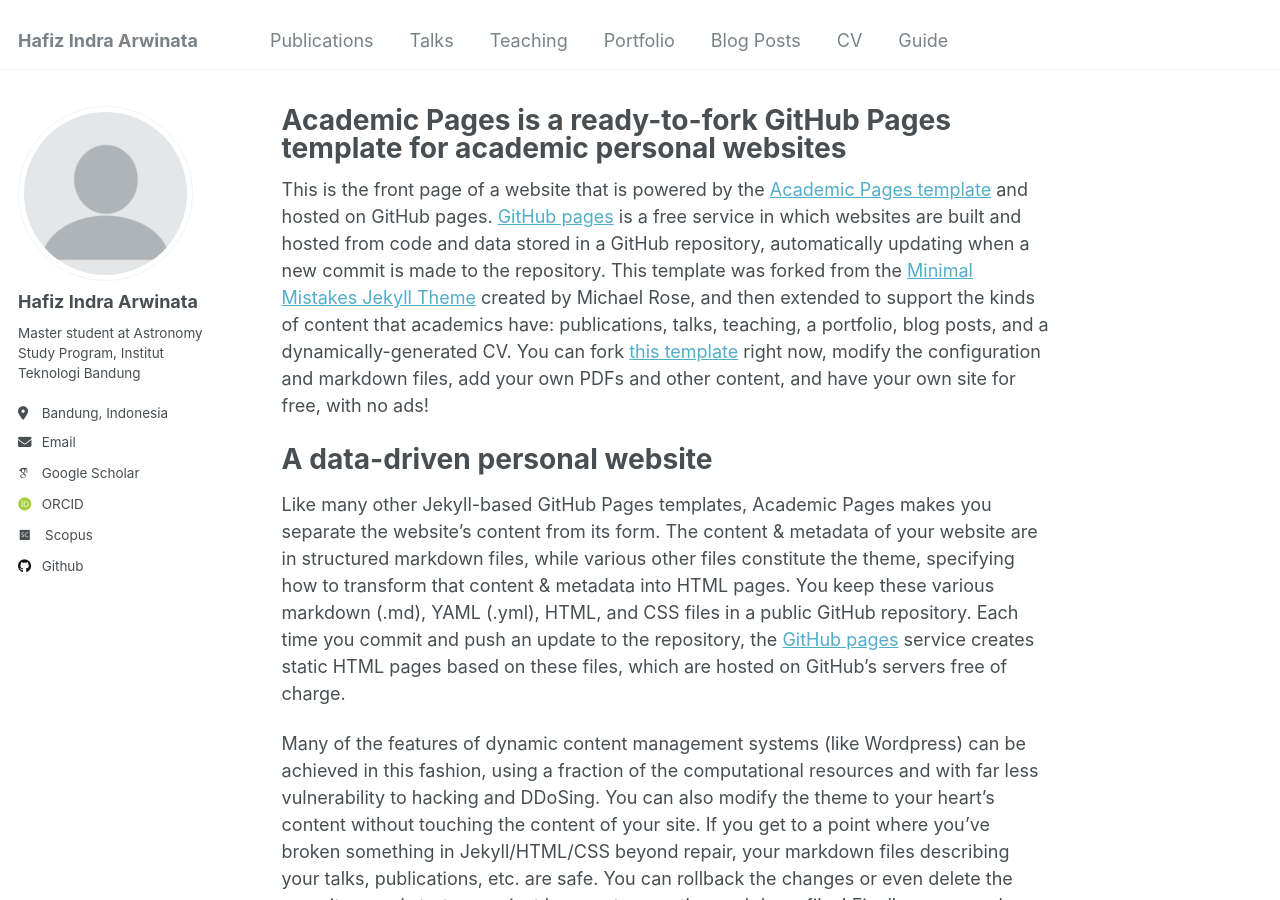
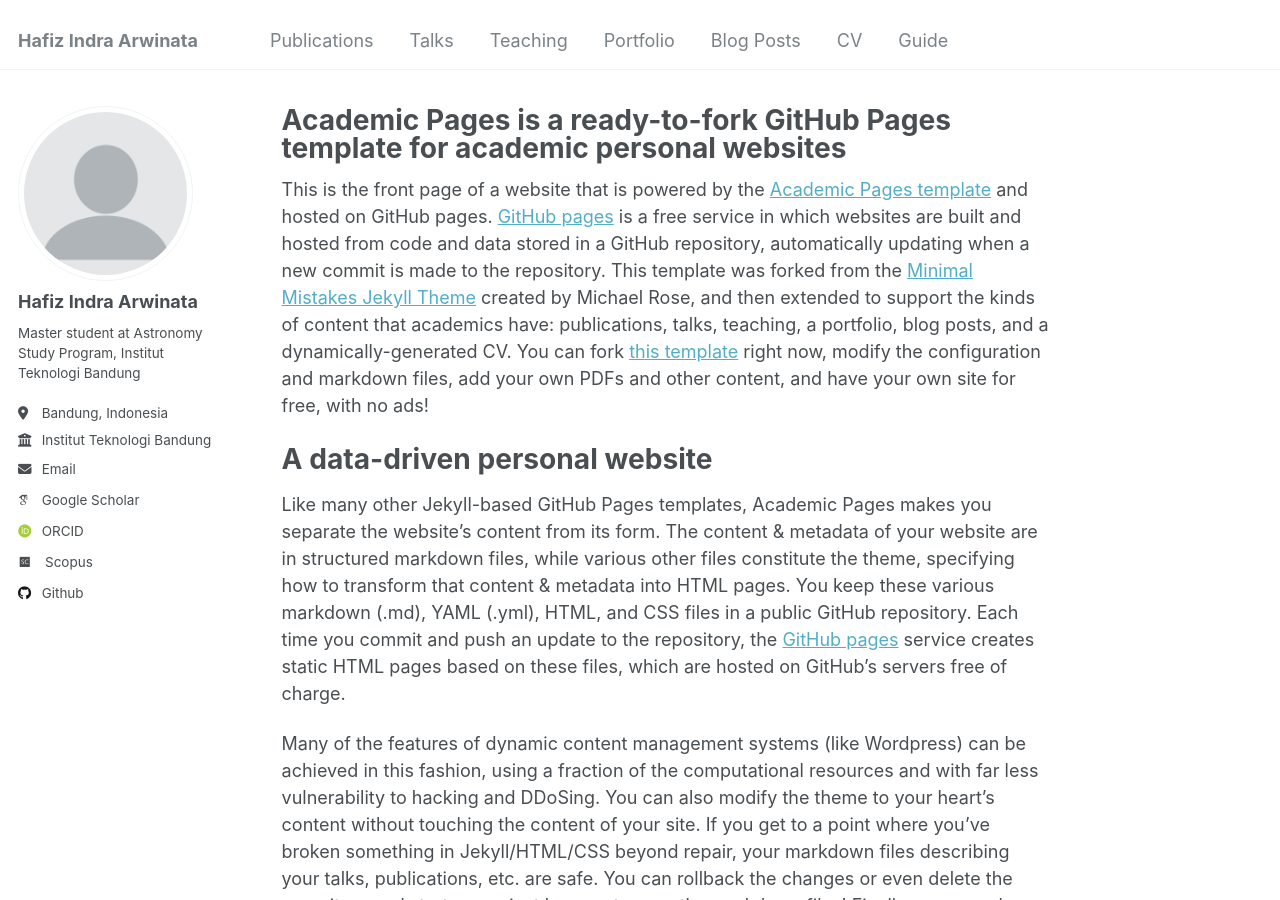
Before and after one commit to hafizia/hafizia.github.io, a Jekyll site: the page built from _pages/about.md, in a window 1280 px wide and 900 px high. Built offline with Jekyll 4.4.1, drawn with Linux system fonts in a browser that asks for light colours; some web fonts are replaced.

Commit message:
Update _config.yml

```diff
--- a/_config.yml
+++ b/_config.yml
@@ -12,9 +12,9 @@
 title_separator          : "-"
 name                     : &name "Hafiz Indra Arwinata"
 description              : &description "Master student at Astronomy Study Program, Institut Teknologi Bandung"
-url                      : https://hia-desu.github.io # the base hostname & protocol for your site e.g. "https://[your GitHub username].github.io"
+url                      : "https://hia-desu.github.io" # the base hostname & protocol for your site e.g. "https://[your GitHub username].github.io"
 baseurl                  : "" # the subpath of your site, e.g. "/blog"
-repository               : "academicpages/academicpages.github.io"
+repository               : #"academicpages/academicpages.github.io"
 
 # Site Author - The following control what appear as part of the author content on the side bar.
 #               If a field is blank the icon and link will not appear, otherwise it will be shown.
@@ -26,7 +26,7 @@
   pronouns         : # example: "she/her"
   bio              : "Master student at Astronomy Study Program, Institut Teknologi Bandung"
   location         : "Bandung, Indonesia"
-  employer         : #"Red Brick University"
+  employer         : "Institut Teknologi Bandung"
   uri              : # URL
   email            : "20324002@mahasiswa.itb.ac.id"
 
```
